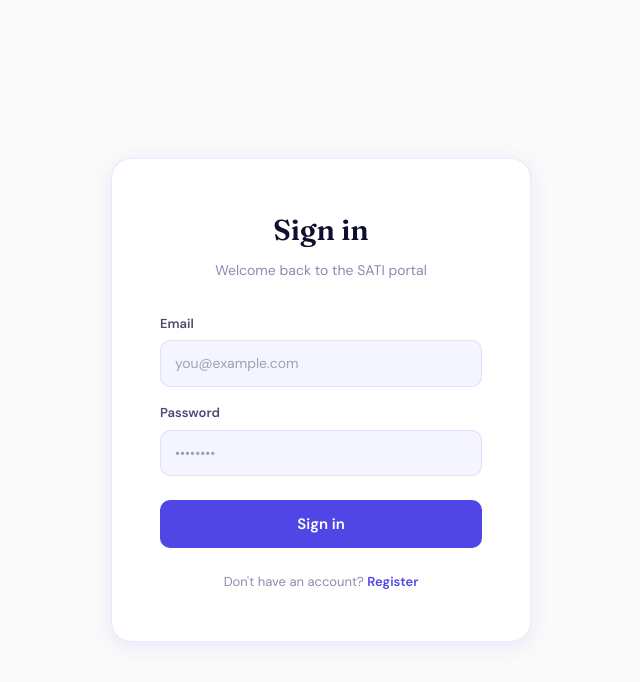
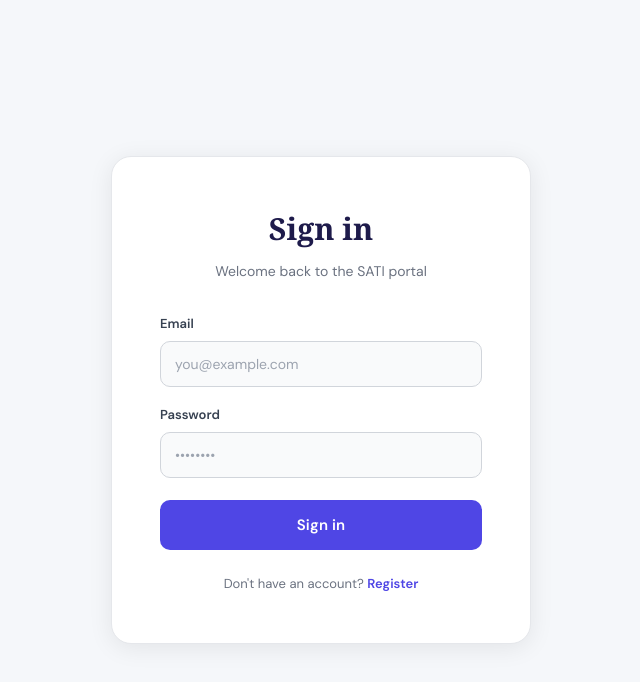
Before and after one commit to Prachi088/job-portal-frontend, a React (Vite) app: page /login in a window 1280 px wide. Shown: the top 682 px of the page, without its empty margins (319-959 px from the left). Built offline with nearby package versions, Linux system fonts and the light colour scheme; no server answers.

Commit message:
fix: show login button by replacing CSS variables with hardcoded hex colors

```diff
--- a/src/pages/Login.jsx
+++ b/src/pages/Login.jsx
@@ -1,16 +1,3 @@
-// ─────────────────────────────────────────────────────────────────────────────
-// Login.jsx — corrected version
-//
-// KEY FIX: After a successful login, check localStorage for a saved redirect
-// path (written by api.js when a 401 kicked the user out mid-session) and
-// navigate there instead of always going to the role-based dashboard default.
-//
-// This is what makes the pending-action replay in NotificationsPage work:
-//   user clicks Accept → token expired → interceptor saves /notifications as
-//   redirectAfterLogin → user re-logs in → this component sends them back to
-//   /notifications → NotificationsPage mounts and replays the Accept.
-// ─────────────────────────────────────────────────────────────────────────────
-
 import { useState } from "react";
 import { useNavigate, Link } from "react-router-dom";
 import { useAuth } from "../context/AuthContext";
@@ -33,34 +20,23 @@ export default function Login() {
       toast.error("Please fill in all fields");
       return;
     }
-
     setLoading(true);
     try {
       const res  = await loginUser(form);
       const data = res.data;
 
-      // Persist credentials via your AuthContext helper
       login(data);
-
       toast.success("Welcome back!");
 
-      // ── FIX: Honour the saved redirect path ────────────────────────────
-      // api.js writes redirectAfterLogin = window.location.pathname whenever
-      // a 401/403 forces the user to /login mid-session. We read it here,
-      // consume it (remove), and navigate there so the user lands exactly
-      // where they were — most importantly /notifications, which triggers the
-      // pending-action replay in NotificationsPage.
-      //
-      // If nothing was saved (normal login flow), fall back to the
-      // role-based dashboard.
+      // FIX: Honour the saved redirect path written by api.js on 401 expiry.
+      // Without this the user always lands on the dashboard and the pending
+      // Accept action in NotificationsPage is never replayed.
       const savedRedirect = localStorage.getItem("redirectAfterLogin");
-      localStorage.removeItem("redirectAfterLogin"); // consume — don't reuse
+      localStorage.removeItem("redirectAfterLogin");
 
-      const defaultPath =
-        data.role === "RECRUITER" ? "/recruiter" : "/jobs";
+      const defaultPath = data.role === "RECRUITER" ? "/recruiter" : "/jobs";
+      navigate(savedRedirect || defaultPath, { replace: true });
 
-      navigate(savedRedirect || defaultPath, { replace: true });
-      // ────────────────────────────────────────────────────────────────────
     } catch (err) {
       const msg = err.response?.data?.message || err.response?.data || "Login failed";
       toast.error(typeof msg === "string" ? msg : "Invalid credentials");
@@ -70,19 +46,59 @@ export default function Login() {
   };
 
   return (
-    <div style={{ minHeight: "100vh", display: "flex", alignItems: "center", justifyContent: "center", background: "var(--bg)", padding: "24px 16px" }}>
-      <div style={{ width: "100%", maxWidth: 420, background: "var(--bg-surface)", borderRadius: 20, padding: "clamp(28px,6vw,48px)", border: "1px solid var(--border)", boxShadow: "var(--shadow-md)" }}>
-
-        <h1 style={{ fontFamily: "var(--font-display)", fontSize: "1.8rem", fontWeight: 600, color: "var(--text-primary)", marginBottom: 6, textAlign: "center" }}>
+    <div
+      style={{
+        minHeight: "100vh",
+        display: "flex",
+        alignItems: "center",
+        justifyContent: "center",
+        background: "#F5F7FA",
+        padding: "24px 16px",
+      }}
+    >
+      <div
+        style={{
+          width: "100%",
+          maxWidth: 420,
+          background: "#ffffff",
+          borderRadius: 20,
+          padding: "clamp(28px,6vw,48px)",
+          border: "1px solid #E5E7EB",
+          boxShadow: "0 4px 24px rgba(0,0,0,0.08)",
+        }}
+      >
+        <h1
+          style={{
+            fontFamily: "'Playfair Display', Georgia, serif",
+            fontSize: "1.9rem",
+            fontWeight: 700,
+            color: "#1E1B4B",
+            marginBottom: 6,
+            textAlign: "center",
+          }}
+        >
           Sign in
         </h1>
-        <p style={{ fontSize: 14, color: "var(--text-muted)", textAlign: "center", marginBottom: 32 }}>
+        <p
+          style={{
+            fontSize: 14,
+            color: "#6B7280",
+            textAlign: "center",
+            marginBottom: 32,
+          }}
+        >
           Welcome back to the SATI portal
         </p>
 
-        <form onSubmit={handleSubmit} style={{ display: "flex", flexDirection: "column", gap: 16 }}>
+        <form
+          onSubmit={handleSubmit}
+          style={{ display: "flex", flexDirection: "column", gap: 18 }}
+        >
+          {/* Email */}
           <div style={{ display: "flex", flexDirection: "column", gap: 6 }}>
-            <label style={{ fontSize: 13, fontWeight: 600, color: "var(--text-secondary)" }}>
+            <label
+              style={{ fontSize: 13, fontWeight: 600, color: "#374151" }}
+            >
               Email
             </label>
             <input
@@ -92,12 +108,25 @@ export default function Login() {
               onChange={handleChange}
               placeholder="you@example.com"
               autoComplete="email"
-              style={{ padding: "11px 14px", borderRadius: 10, border: "1.5px solid var(--border)", fontSize: 14, background: "var(--bg-subtle)", color: "var(--text-primary)", outline: "none" }}
+              style={{
+                padding: "11px 14px",
+                borderRadius: 10,
+                border: "1.5px solid #D1D5DB",
+                fontSize: 14,
+                background: "#F9FAFB",
+                color: "#111827",
+                outline: "none",
+                width: "100%",
+                boxSizing: "border-box",
+              }}
             />
           </div>
 
+          {/* Password */}
           <div style={{ display: "flex", flexDirection: "column", gap: 6 }}>
-            <label style={{ fontSize: 13, fontWeight: 600, color: "var(--text-secondary)" }}>
+            <label
+              style={{ fontSize: 13, fontWeight: 600, color: "#374151" }}
+            >
               Password
             </label>
             <input
@@ -107,22 +136,60 @@ export default function Login() {
               onChange={handleChange}
               placeholder="••••••••"
               autoComplete="current-password"
-              style={{ padding: "11px 14px", borderRadius: 10, border: "1.5px solid var(--border)", fontSize: 14, background: "var(--bg-subtle)", color: "var(--text-primary)", outline: "none" }}
+              style={{
+                padding: "11px 14px",
+                borderRadius: 10,
+                border: "1.5px solid #D1D5DB",
+                fontSize: 14,
+                background: "#F9FAFB",
+                color: "#111827",
+                outline: "none",
+                width: "100%",
+                boxSizing: "border-box",
+              }}
             />
           </div>
 
+          {/* Submit button — explicit type="submit", no CSS variables */}
           <button
             type="submit"
             disabled={loading}
-            style={{ marginTop: 8, padding: "12px 0", borderRadius: 10, border: "none", background: loading ? "var(--primary-muted)" : "var(--primary)", color: "#fff", fontSize: 15, fontWeight: 700, cursor: loading ? "default" : "pointer", transition: "background 0.2s" }}
+            style={{
+              marginTop: 4,
+              padding: "13px 0",
+              borderRadius: 10,
+              border: "none",
+              background: loading ? "#818CF8" : "#4F46E5",
+              color: "#ffffff",
+              fontSize: 15,
+              fontWeight: 700,
+              cursor: loading ? "not-allowed" : "pointer",
+              transition: "background 0.2s",
+              width: "100%",
+              letterSpacing: "0.01em",
+            }}
           >
             {loading ? "Signing in…" : "Sign in"}
           </button>
         </form>
 
-        <p style={{ textAlign: "center", marginTop: 24, fontSize: 13, color: "var(--text-muted)" }}>
+        <p
+          style={{
+            textAlign: "center",
+            marginTop: 24,
+            fontSize: 13,
+            color: "#6B7280",
+          }}
+        >
           Don't have an account?{" "}
-          <Link to="/register" style={{ color: "var(--primary)", fontWeight: 600, textDecoration: "none" }}>
+          <Link
+            to="/register"
+            style={{
+              color: "#4F46E5",
+              fontWeight: 600,
+              textDecoration: "none",
+            }}
+          >
             Register
           </Link>
         </p>
```
